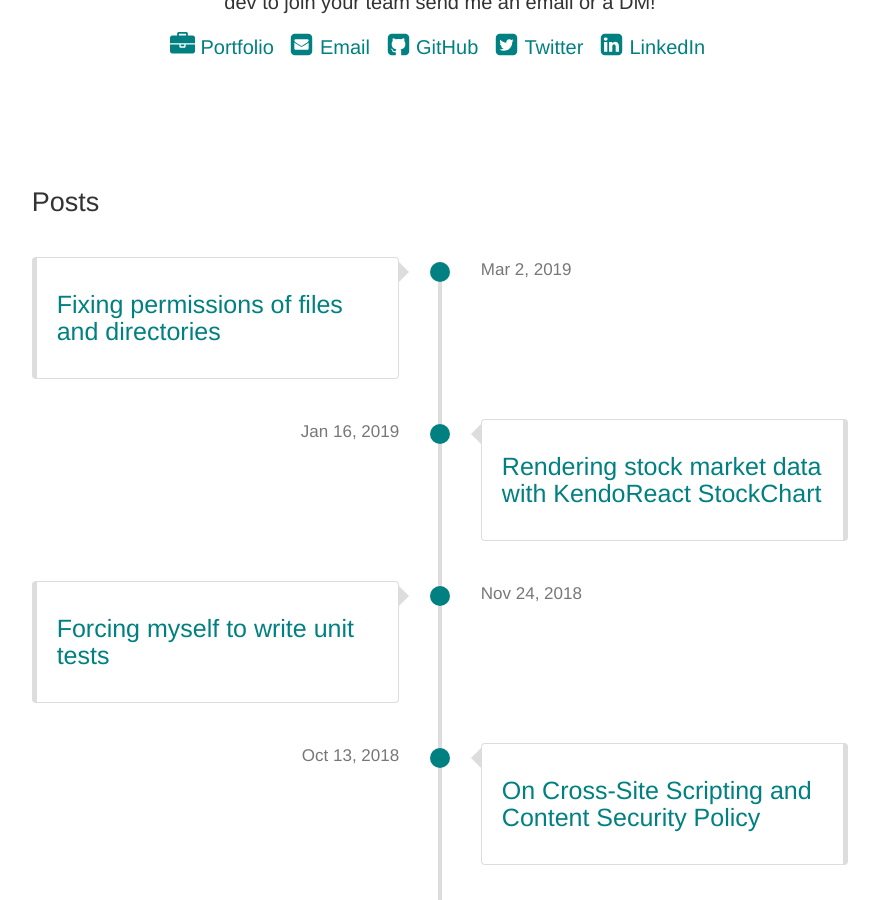
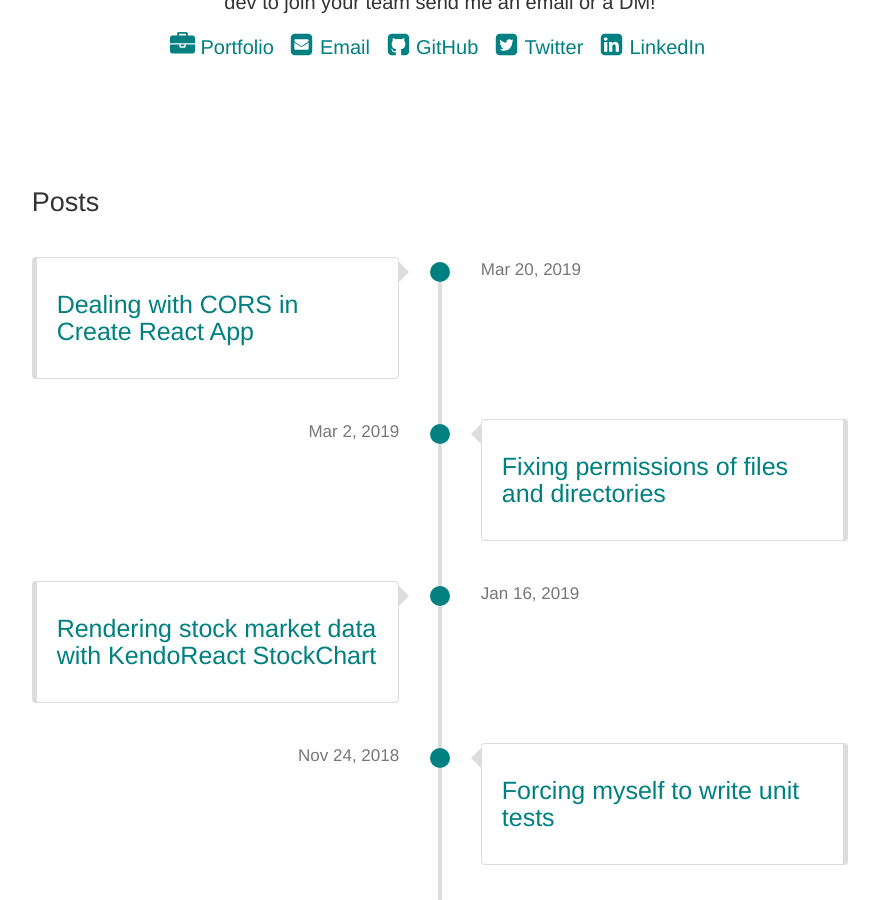
Before and after one commit to groundberry/groundberry.github.io, a Jekyll site: the page built from index.html, in a window 1280 px wide and 900 px high, scrolled down 427 px. Shown: the whole window, without its empty margins (200-1079 px from the left). Built offline with Jekyll 4.4.1, drawn with Linux system fonts in a browser that asks for light colours; part of the change alters nothing that is shown.

Commit message:
Add article "Dealing with CORS in Create React App"

```diff
--- a/_posts/2019-03-20-dealing-with-cors-in-create-react-app.md
+++ b/_posts/2019-03-20-dealing-with-cors-in-create-react-app.md
@@ -3,7 +3,7 @@ layout: post
 title: "Dealing with CORS in Create React App"
 date: 2019-03-20
 categories: development
-published: false
+canonical: https://www.telerik.com/blogs/dealing-with-cors-in-create-react-app
 ---
 
 If you've ever built a web app that had to request data from a different domain, you probably had to wrap your head around the browser's [same-origin policy](https://developer.mozilla.org/en-US/docs/Web/Security/Same-origin_policy) and [CORS](https://developer.mozilla.org/en-US/docs/Web/HTTP/CORS).
```
